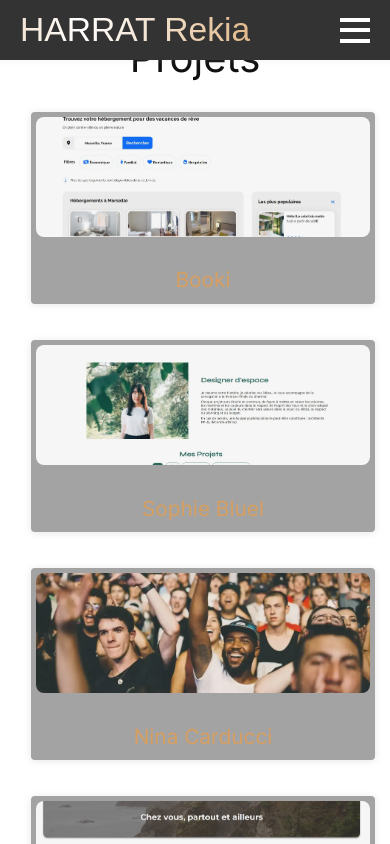
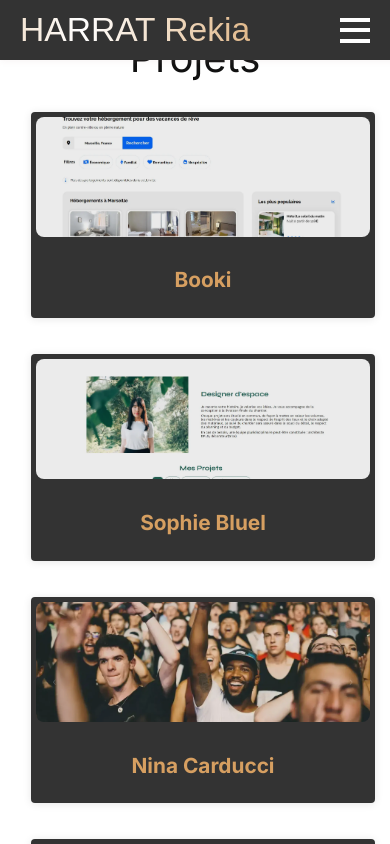
Before and after one commit to rakiko86/portfolio, a React (Create React App) app: page /projects in a window 390 px wide. Shown: the top 844 px of the page. Built offline with nearby package versions, Linux system fonts and the light colour scheme; a web font is replaced by a local one.

Commit message:
fix: constact wave

```diff
--- a/src/components/CarouselProjects.js
+++ b/src/components/CarouselProjects.js
@@ -56,7 +56,7 @@ const CarouselProjects = () => {
               target="_blank"
               rel="noopener noreferrer"
             >
-              Plus
+            Voir son site
             </a>
           </div>
         </div>
--- a/src/components/ProjectCard.js
+++ b/src/components/ProjectCard.js
@@ -21,7 +21,7 @@ const ProjectCard = ({ project }) => {
                 role="button" // Indique que cet élément est interactif
                 tabIndex={0} // Permet de naviguer dessus avec "Tab"
                 aria-label={`Voir le projet ${project.title}`} // Améliore l’accessibilité
-            >
+             >
                 <div className="cover-container">
                     <img src={project.cover} alt={`Aperçu du projet ${project.title}`} />
                 </div>
--- a/src/pages/About.js
+++ b/src/pages/About.js
@@ -31,7 +31,7 @@ const About = () => {
             </button>
 
             {/* Affiche ou masque le carrousel en fonction de l'état */}
-            {showCarousel && <CarouselProjects />}
+            {showCarousel && <CarouselProjects/>}
 
             </div>
         </section>
--- a/src/styles/components/_card.scss
+++ b/src/styles/components/_card.scss
@@ -7,7 +7,7 @@
     box-shadow: 0 2px 10px rgba(0, 0, 0, 0.1);
     transition: all 0.3s ease-in-out;
     cursor: pointer;
-    background: #A3A3A3; // Fond sombre par défaut
+    background: #333; // Fond sombre par défaut
     color: #fff; // Texte en blanc pour contraster avec le fond sombre
     position: relative;
     overflow: hidden;
@@ -65,7 +65,7 @@
         h3 {
             font-size: 1.5rem;
             margin: 10px 0;
-            color: #D69F61;
+
         }
 
         .description {
@@ -85,7 +85,7 @@
 
             h3 {
                 font-size: 1.3rem;
-                color: #D69F61;
+
             }
 
             .cover-container {
--- a/src/styles/components/_dark.scss
+++ b/src/styles/components/_dark.scss
@@ -7,6 +7,7 @@
   --text-color: #333333;
   --sidebar-bg-color: #f4f4f4;
   --title-color: #111111;
+  --card-title-color: #D69F61;
 
 
   // Couleurs pour le mode sombre
@@ -31,7 +32,7 @@
 
   --h2-font-size: 1.3rem;
   --h3-font-size: 1.1rem;
-  --h4-font-size: 1rem;
+
 }
 
 // Application des styles généraux
@@ -42,12 +43,14 @@ body {
   color: var(--text-color);
 }
 
- h2, h3 {
+ h2, .skills__title {
   margin-bottom: 0.4rem;
   font-weight: 400;
   color: var(--title-color);
 }
-
+h3{
+ color: var(--card-title-color);
+}
 p {
   margin-bottom: 0.8rem;
 }
@@ -83,10 +86,11 @@ button {
 
   }
 
- h2, h3 {
+ h2,h3 ,.skills__title, .social_links{
     color: var(--dark-title-color);
   }
 
+  }
   a {
     color: var(--dark-text-color);
   }
@@ -102,6 +106,8 @@ button {
   .circle--plain {
     background: var(--dark-circle-color-plain);
   }
+.social_links{
+  color: var(--dark-text-color);
 }
 
 // Icone pour basculer le mode sombre/clair
@@ -129,7 +135,7 @@ button {
 }
 
 .circle--plain {
-  background: var(--circle-color-plain);
+  background: var(---circle-color-plain);
 }
 
 .dark .circle {
--- a/src/styles/components/_feedback.scss
+++ b/src/styles/components/_feedback.scss
@@ -27,6 +27,7 @@ color: #FFF;
 
   .feedbackBut:hover {
     background-color: #9fa9b3;
+    ;
 
   }
   .mentor-link {
--- a/src/styles/components/_heros.scss
+++ b/src/styles/components/_heros.scss
@@ -95,7 +95,7 @@
   display: flex;
   align-items: center;
   gap: 10px;
-  color: #333;
+ color: #333;
   text-decoration: none;
   padding: 8px;
   border-radius: 5px;
--- a/src/styles/pages/settings.scss
+++ b/src/styles/pages/settings.scss
@@ -60,7 +60,7 @@ body {
     }
 
     /* 🖋 Titres */
-    h2 {
+    h2, h4, .skills__title {
         display: flex;
         justify-content: center;
         font-size: 2.5rem;
```
Also changed, not shown: 1 other file (tests, documents, lock files or other folders).
